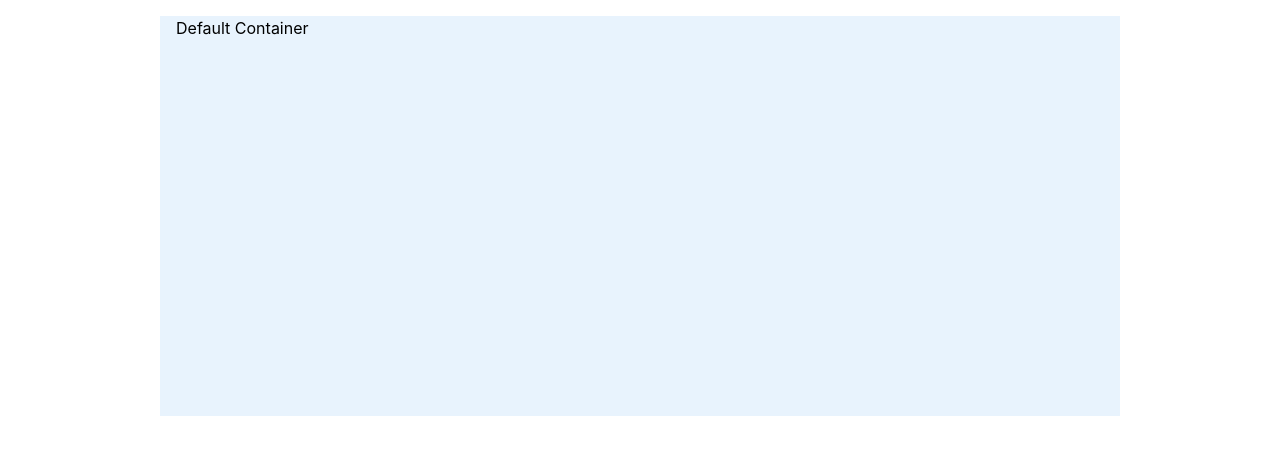
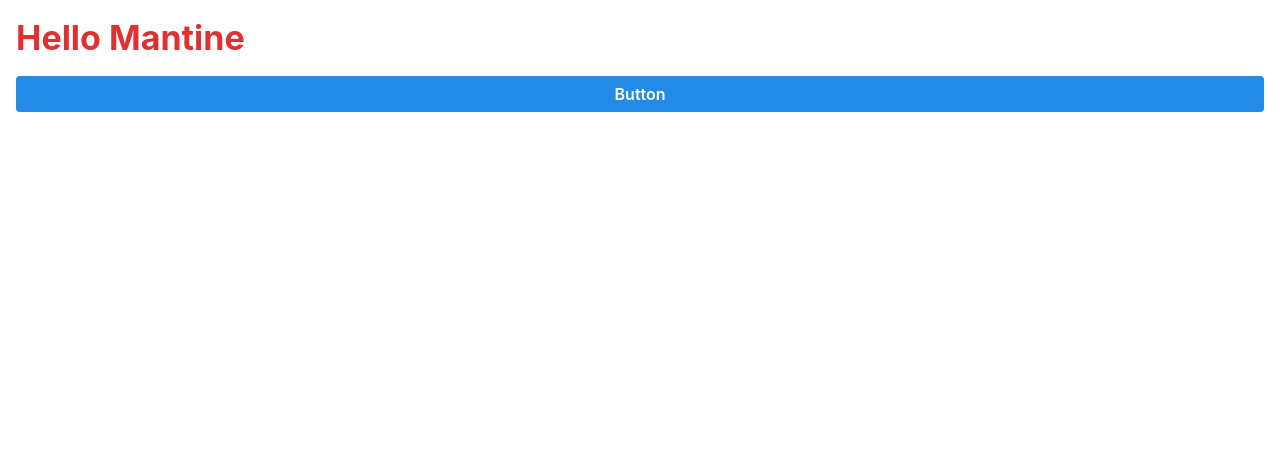
Before and after one commit to yasushi-mo/mantine-next-app-router, a Next.js app: page / in a window 1280 px wide. Shown: the top 454 px of the page. Built offline with nearby package versions, Linux system fonts and the light colour scheme.

Commit message:
Update: Sample

```diff
--- a/src/app/page.tsx
+++ b/src/app/page.tsx
@@ -1,10 +1,12 @@
-import { Container } from "@mantine/core";
+import { Button, Stack, Title } from "@mantine/core";
 
 export default function Home() {
-  const demoProps = {
-    bg: "var(--mantine-color-blue-light)",
-    h: 400,
-    mt: "md",
-  };
-  return <Container {...demoProps}>Default Container</Container>;
+  return (
+    <Stack m="md">
+      <Title c="red.8">Hello Mantine</Title>
+      <Button fz="md" bg="primary">
+        Button
+      </Button>
+    </Stack>
+  );
 }
```
